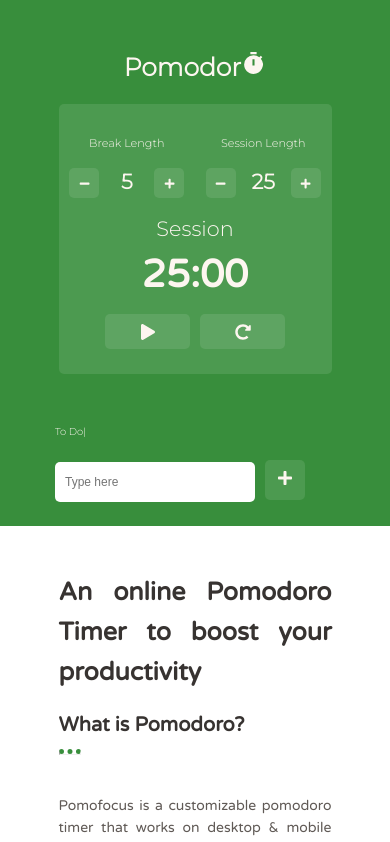
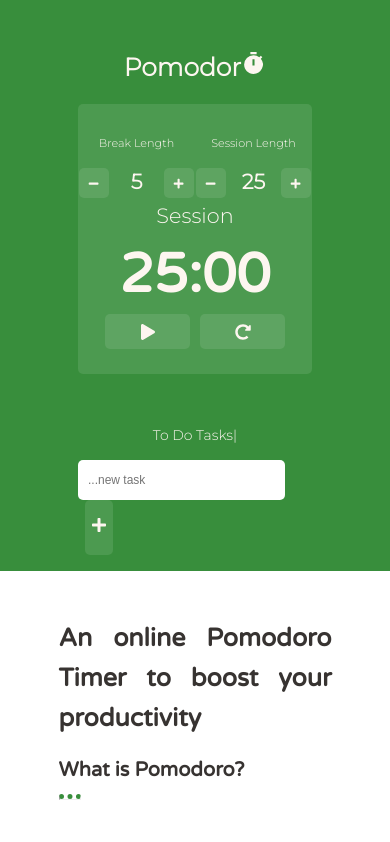
Before and after one commit to abroroo/pomodoro-timer, a React (Create React App) app: page / in a window 390 px wide. Shown: the top 842 px of the page. Built offline with nearby package versions, Linux system fonts and the light colour scheme.

Commit message:
Responsiveness improved 2

```diff
--- a/src/App.css
+++ b/src/App.css
@@ -40,7 +40,7 @@
   z-index: -1;
 }
 
-/*@media (min-width: 768px) {
+@media (min-width: 768px) {
   .pomodoro-clock {
     width: 768px;
     margin: 0 auto;
@@ -105,13 +105,13 @@
 
 
 /* When Screen gets small*/
-@media screen and (max-width: 600px) {
+@media screen and (max-width: 557px) {
   p{
-     /*grey;*/
+
     font-size: 14px;
   }
   li {
-    /*grey;*/
+
     font-size: 14px;
   }
   .author {
@@ -134,7 +134,12 @@
 }
 
 
+@media screen and (max-width: 965px) {
+  .container {
+    width: 60%;
 
+  }
+}
 
 
 
--- a/src/App.js
+++ b/src/App.js
@@ -157,7 +157,7 @@
           isStart={this.state.isStart}
         />
 
-        <audio id="beep" preload="auto" src="https://goo.gl/65cBl1" ref={this.audioBeep}></audio>
+        <audio id="beep" preload="auto" src="http://www.peter-weinberg.com/files/1014/8073/6015/BeepSound.wav" ref={this.audioBeep}></audio>
        </div>
 
       <ToDoList />
--- a/src/Times.css
+++ b/src/Times.css
@@ -36,7 +36,7 @@
       font-size: 1.3rem;
     }
     #time-left {
-      font-size: 2.4rem;
+      font-size: 3.4rem;
       font-weight: 700;
     }
     .times-content {
--- a/src/ToDoList.css
+++ b/src/ToDoList.css
@@ -1,5 +1,6 @@
 .todoListMain {
-    width: 20%;
+    width: 500px;
+    width: 35%;
     text-align: justify;
     margin: auto;
     justify-content: center;
@@ -10,6 +11,8 @@
 
 .todoTitle {
   color: #FDF6F0;
+  width: 100%;
+  text-align: center;
 }
 
 .todoListMain .header input {
@@ -17,20 +20,19 @@
     font-size: 16px;
     border: none; /*2px solid #FDF6F0;*/
     border-radius: 5px;
-    width: 175px;
-    height: 26px;
+    width: 80%;
+    height: 35px;
   }
   .todoListMain .header button {
-    padding: 10px;
     font-size: 16px;
-    margin: 10px;
-    margin-right: 0px;
+    margin-left: 7px;
     background-color: rgba(255, 255, 255, 0.1);
     color: #FDF6F0;
     border: none;
     border-radius: 5px;
-    width: 45px;
-    height: 45px;
+    width: 12%;
+    height: 55px;
+    align-items: flex-end;
 
   }
   .todoListMain .header button:hover {
@@ -42,7 +44,7 @@
   .todoListMain .theList {
     list-style: none;
     padding-left: 0;
-    width: 250px;
+    width: 100%;
   }
   .todoListMain .theList li {
     color: #FDF6F0;
@@ -72,10 +74,10 @@
     cursor: pointer;
   }
 
-  @media screen and (max-width: 600px) {
+  @media screen and (max-width: 800px) {
     .todoListMain .header input {
       font-size: 12px;
-      width: 180px;
+      width: 80%;
       height: 20px;
     }
     .todoListMain .header button {
@@ -84,17 +86,28 @@
     font-size: 16px;
    }
    .todoListMain {
-    margin: 55px;
     margin-top: 0px;
     margin-bottom: 10px;
+    width: 70%;
   }
-  .todoListMain .theList {
-    width: 250px;
+
   }
-  .todoTitle {
-    font-size: 10px;
+
+  @media screen and (max-width: 965px) {
+    .todoListMain .header input {
+      font-size: 12px;
+      width: 80%;
+
+    }
+    .todoListMain .header button {
+    width: 12%;
+    height: 55px;
+    font-size: 16px;
+   }
+   .todoListMain {
+    margin-top: 0px;
+    margin-bottom: 10px;
+    width: 60%;
   }
-  .todoListMain {
-    width: 80%;
+
   }
-  }
--- a/src/ToDoList.js
+++ b/src/ToDoList.js
@@ -53,13 +53,13 @@
       <div className="todoListMain">
         <div className="header">
         <Typical
-        steps={['To Do List', 5000, 'create new task', 5000, 'once finished', 5000, 'click on task to Delete', 5000, '']}
-        loop={1}
+        steps={['To Do Tasks', 20000, '']}
+        loop={Infinity}
         wrapper="p"
         className="todoTitle"
       />
           <form onSubmit={this.addItem}>
-            <input ref={(a) => this._inputElement = a} placeholder="Type here">
+            <input ref={(a) => this._inputElement = a} placeholder="...new task">
             </input>
             <button type="submit"><FaPlus /></button>
           </form>
```
